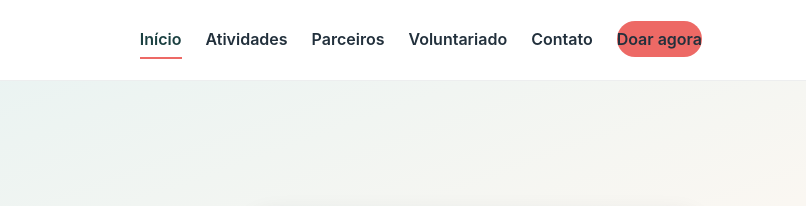
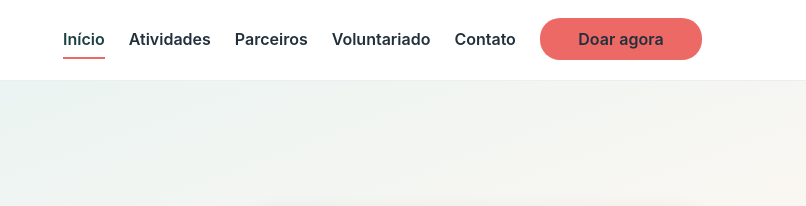
Before and after one commit to Zero-Kng/projeto-acolher-2, a plain HTML site: page index.html in a window 1280 px wide. Shown: the top 206 px of the page, 474-1280 px from the left. Drawn offline with Linux system fonts and the light colour scheme.

Commit message:
Atualização final no botão de doação

```diff
--- a/css/style.css
+++ b/css/style.css
@@ -191,7 +191,7 @@ p { margin-top: 0; }
 .nav-cta {
   background: var(--color-coral);
   color: var(--color-ink) !important;
-  padding: 0.7rem 2.4rem;
+  padding: 0.7rem 2.4rem !important;
   border-radius: 20px;
   border-bottom: none !important;
   line-height: 1.2;
```
